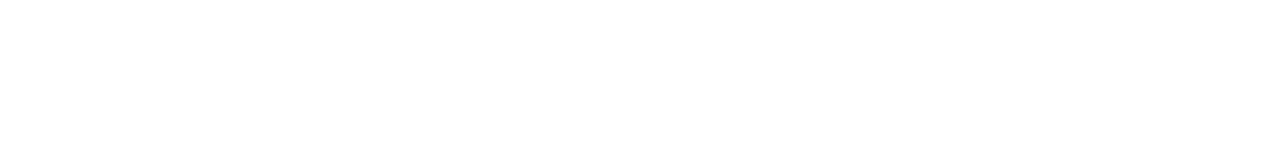
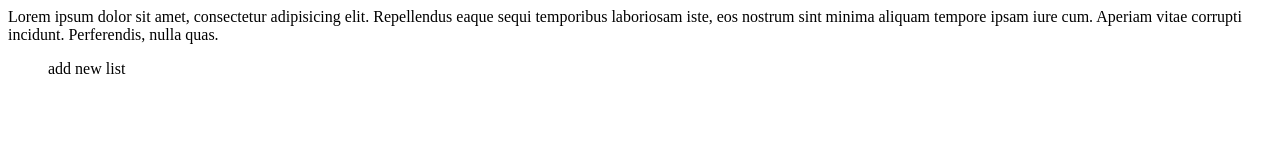
Before and after one commit to manishrai19/learn-git-freecodecamp_1, a plain HTML site: page index.html in a window 1280 px wide. Drawn offline with Linux system fonts and the light colour scheme.

Commit message:
update new paragarph in index.html

```diff
--- a/index.html
+++ b/index.html
@@ -5,5 +5,12 @@
     <meta name="viewport" content="width=device-width, initial-scale=1.0" />
     <title>Git Website</title>
   </head>
-  <body></body>
+  <body>
+    Lorem ipsum dolor sit amet, consectetur adipisicing elit. Repellendus eaque
+    sequi temporibus laboriosam iste, eos nostrum sint minima aliquam tempore
+    ipsam iure cum. Aperiam vitae corrupti incidunt. Perferendis, nulla quas.
+    <ul>
+      add new list
+    </ul>
+  </body>
 </html>
```
